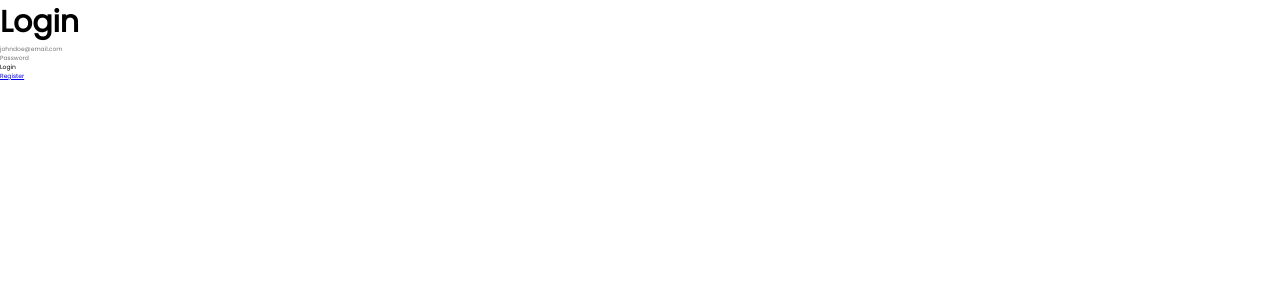
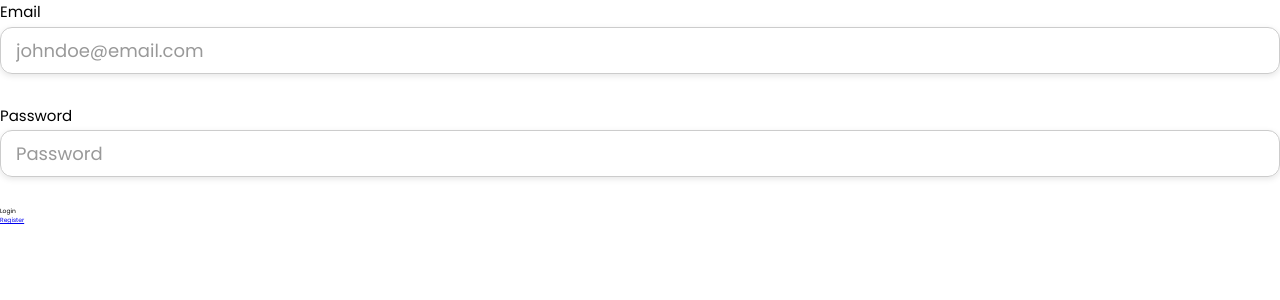
Before and after one commit to debnoceda/CMSC126-LongExam2, a React (Vite) app in the folder frontend/: page /login in a window 1280 px wide. Shown: the top 300 px of the page. Built offline with nearby package versions, Linux system fonts and the light colour scheme; a web font is replaced by a local one.

Commit message:
Update Form.jsx and Form.css to handle error/info message and its icon

```diff
--- a/frontend/src/components/Form.jsx
+++ b/frontend/src/components/Form.jsx
@@ -2,6 +2,7 @@ import { useState } from "react";
 import api from "../api";
 import { useNavigate } from "react-router-dom";
 import { ACCESS_TOKEN, REFRESH_TOKEN } from "../constants";
+import InputField from "./InputField";
 import "../styles/Form.css";
 
 function Form({route, method}) {
@@ -13,6 +14,7 @@ function Form({route, method}) {
     const [loading, setLoading] = useState(false);
     const [passwordError, setPasswordError] = useState("");
     const [confirmPasswordError, setConfirmPasswordError] = useState("");
+    const [focusedField, setFocusedField] = useState(null);
     const navigate = useNavigate();
 
     const name = method === "login" ? "Login" : "Register";
@@ -78,41 +80,63 @@ function Form({route, method}) {
         }
     }
 
+    // Add handlers for focus and blur
+    const handleFocus = (fieldName) => {
+        setFocusedField(fieldName);
+    };
+
+    const handleBlur = () => {
+        setFocusedField(null);
+    };
+
     return (
         <form onSubmit={handleSubmit} className="form-container">
-            <h1>{name}</h1>
-
             {method === "register" && (
                 <>
-                    <input
-                        className="form-name"
+                    <div className="name-container">
+                        <InputField
+                            label="First Name"
+                            className="form-input"
                             type="text"
                             placeholder="John"
                             value={firstName}
                             onChange={(e) => setFirstName(e.target.value)}
                             required
+                            status={focusedField === 'firstName' ? 'focused' : 'default'}
+                            onFocus={() => handleFocus('firstName')}
+                            onBlur={handleBlur}
                         />
-                    <input
-                        className="form-name"
+                        <InputField
+                            label="Last Name"
+                            className="form-input"
                             type="text"
                             placeholder="Doe"
                             value={lastName}
                             onChange={(e) => setLastName(e.target.value)}
                             required
+                            status={focusedField === 'lastName' ? 'focused' : 'default'}
+                            onFocus={() => handleFocus('lastName')}
+                            onBlur={handleBlur}
                         />
+                    </div>
                 </>
             )}
 
-            <input
+            <InputField
+                label="Email"
                 className="form-input"
                 type="email"
                 placeholder="johndoe@email.com"
                 value={email}
                 onChange={(e) => setEmail(e.target.value)}
                 required
+                status={focusedField === 'email' ? 'focused' : 'default'}
+                onFocus={() => handleFocus('email')}
+                onBlur={handleBlur}
             />
             <div className="password-container">
-                <input
+                <InputField
+                    label="Password"
                     className="form-input"
                     type="password"
                     placeholder="Password"
@@ -124,13 +148,22 @@ function Form({route, method}) {
                         }
                     }}
                     required
+                    status={passwordError ? 'error' : (focusedField === 'password' ? 'focused' : 'default')}
+                    onFocus={() => handleFocus('password')}
+                    onBlur={handleBlur}
+                    message={
+                        method === "register"
+                          ? (passwordError ? passwordError : "Must contain 1 uppercase, 1 number, min 8 characters")
+                          : ""
+                      }
+                      messageType={passwordError ? 'error' : 'info'}
                 />
-                {passwordError && <div className="error-message">{passwordError}</div>}
             </div>
 
             {method === "register" && (
                 <div className="password-container">
-                    <input
+                    <InputField
+                        label="Confirm Password"
                         className="form-input"
                         type="password"
                         placeholder="Confirm Password"
@@ -140,8 +173,12 @@ function Form({route, method}) {
                             validateConfirmPassword(password, e.target.value);
                         }}
                         required
+                        status={confirmPasswordError ? 'error' : (focusedField === 'confirmPassword' ? 'focused' : 'default')}
+                        onFocus={() => handleFocus('confirmPassword')}
+                        onBlur={handleBlur}
+                        message={confirmPasswordError || ''}
+                        messageType={confirmPasswordError ? 'error' : 'default'}
                     />
-                    {confirmPasswordError && <div className="error-message">{confirmPasswordError}</div>}
                 </div>
             )}
 
--- a/frontend/src/styles/Form.css
+++ b/frontend/src/styles/Form.css
@@ -0,0 +1,8 @@
+.name-container{
+    display: flex;
+}
+
+.form-input{
+    width: 100%;
+    margin-bottom: 5rem;
+}
```
Lines whose indentation alone changed are shown as unchanged.
